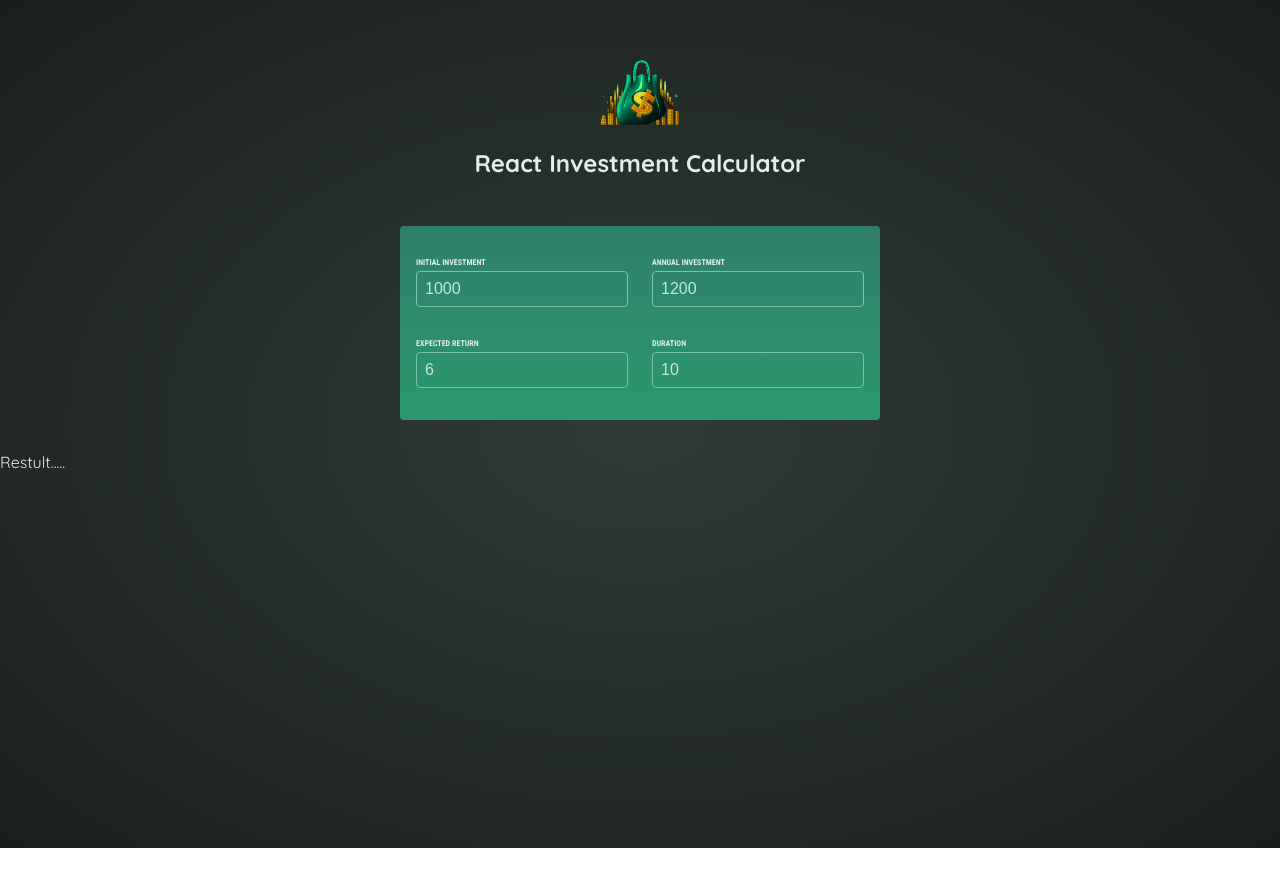
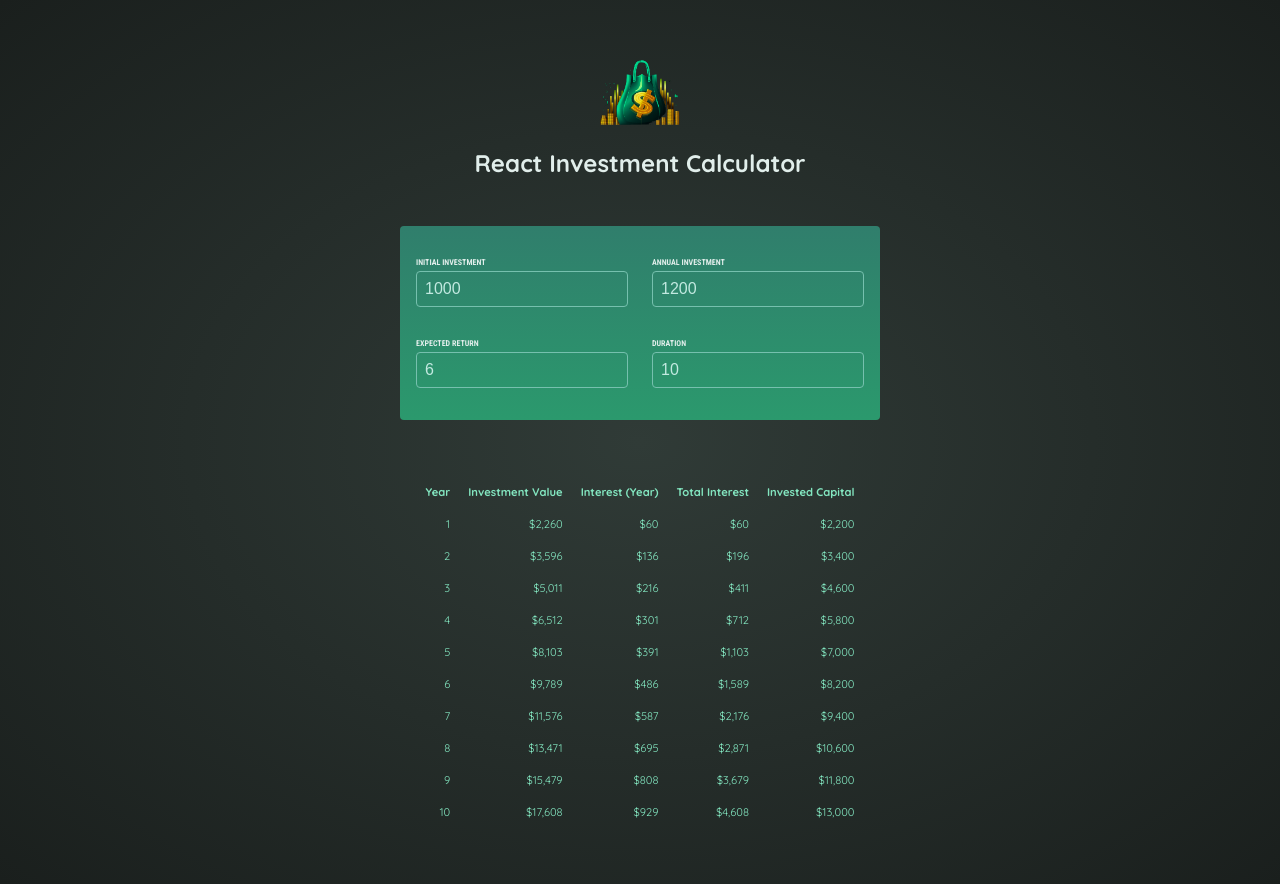
Before and after one commit to MaxRichard2007/Investment-Calculator, a React (Vite) app: page / in a window 1280 px wide. Before the commit the page ends 848 px from the top, so only its background shows below. Built offline with nearby package versions, Linux system fonts and the light colour scheme.

Commit message:
Feat: Add investment results table with total interest and invested capital

```diff
--- a/src/components/Results.jsx
+++ b/src/components/Results.jsx
@@ -1,6 +1,40 @@
-import { calculateInvestmentResults } from "../util/investment.js";
+import { calculateInvestmentResults, formatter } from "../util/investment.js";
 
 export default function Results({ input }) {
   const resultsData = calculateInvestmentResults(input);
-  return <p>Restult.....</p>;
+  const initialInvestment =
+    resultsData[0].valueEndOfYear -
+    resultsData[0].interest -
+    resultsData[0].annualInvestment;
+
+  return (
+    <table id="result">
+      <thead>
+        <tr>
+          <th>Year</th>
+          <th>Investment Value</th>
+          <th>Interest (Year)</th>
+          <th>Total Interest</th>
+          <th>Invested Capital</th>
+        </tr>
+        {resultsData.map((yearData) => {
+          const totalInterest =
+            yearData.valueEndOfYear -
+            yearData.annualInvestment * yearData.year -
+            initialInvestment;
+
+          const totalAmountInvested = yearData.valueEndOfYear - totalInterest;
+          return (
+            <tr key={yearData.year}>
+              <td>{yearData.year}</td>
+              <td>{formatter.format(yearData.valueEndOfYear)}</td>
+              <td>{formatter.format(yearData.interest)}</td>
+              <td>{formatter.format(totalInterest)}</td>
+              <td>{formatter.format(totalAmountInvested)}</td>
+            </tr>
+          );
+        })}
+      </thead>
+    </table>
+  );
 }
```
